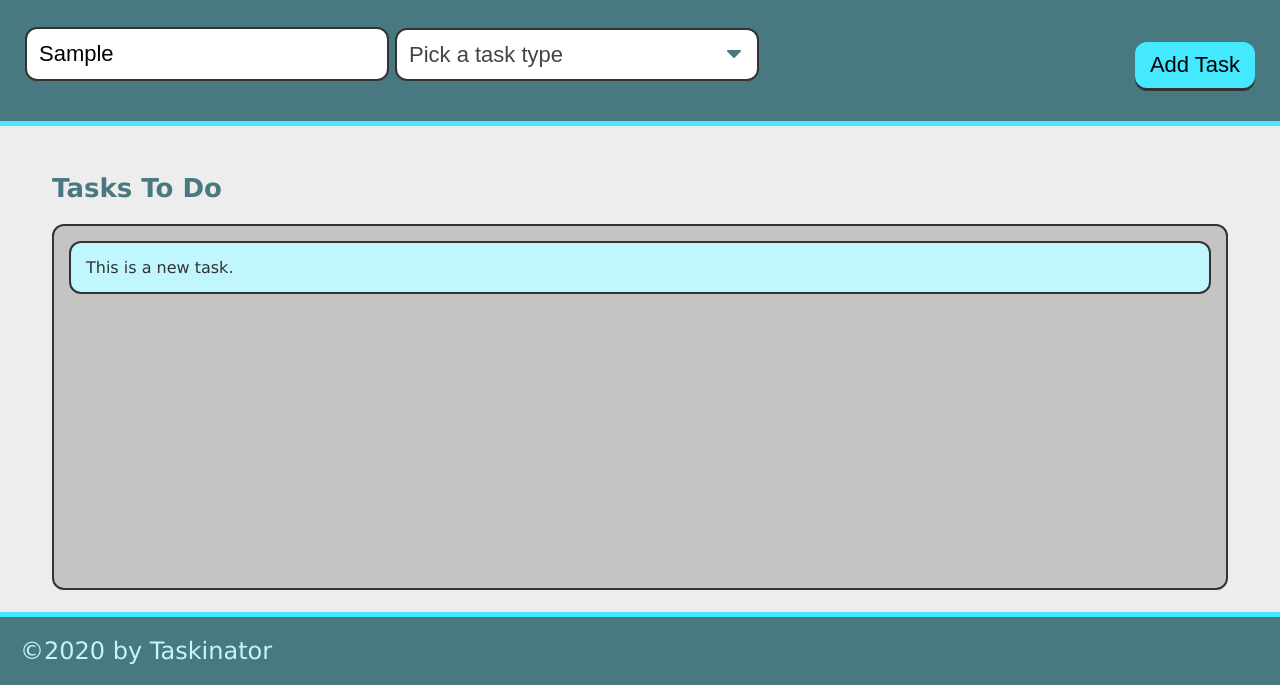
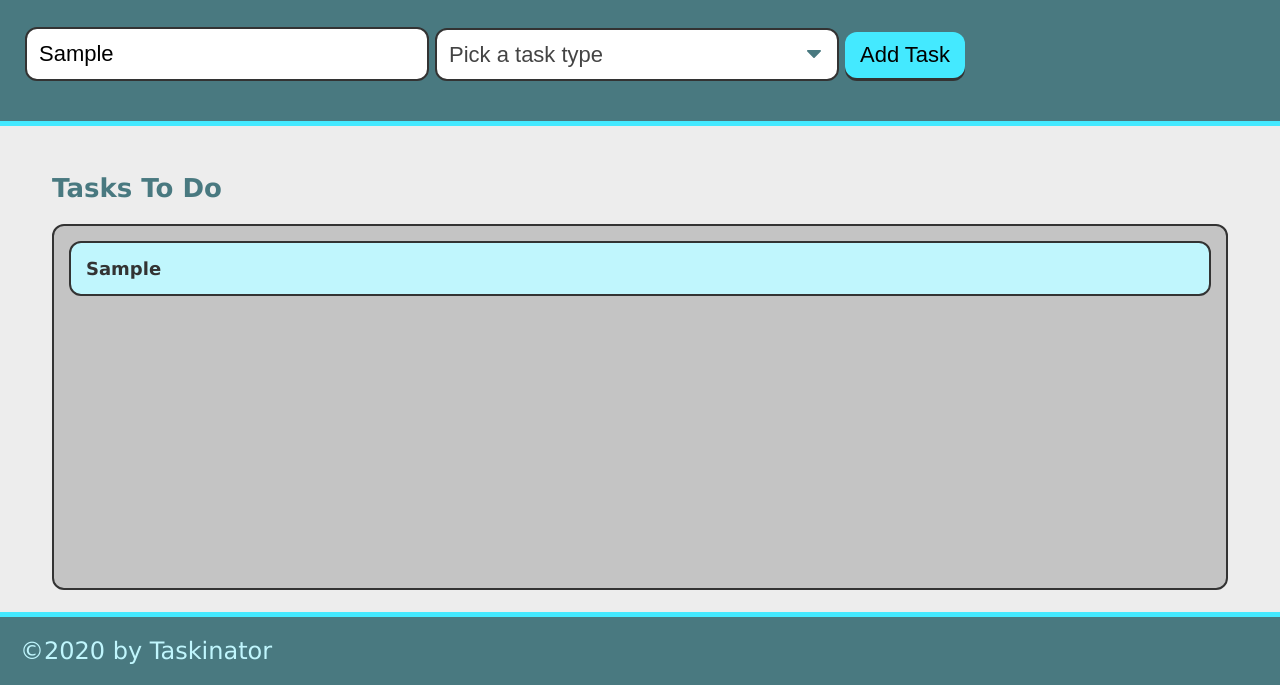
Before and after one commit to OakesEC/taskinator, a plain HTML site: page index.html in a window 1280 px wide. Both pictures are taken after typing "Sample" into the empty fields and a click on the button "Add Task". Shown: the part 115-800 px from the top of the page. Drawn offline with Linux system fonts and the light colour scheme.

Commit message:
capture form field values

```diff
--- a/assets/js/script.js
+++ b/assets/js/script.js
@@ -1,13 +1,27 @@
 var formEl = document.querySelector("#task-form");
-var taskToDoEl = document.querySelector("#tasks-to-do");
+var tasksToDoEl = document.querySelector("#tasks-to-do");
 
 var createTaskHandler = function(event) {
     event.preventDefault();
+    var taskNameInput = document.querySelector("input[name='task-name']").value;
+    var taskTypeInput = document.querySelector("select[name='task-type']").value;
+    console.log(taskTypeInput);
 
+   // create list item
     var listItemEl = document.createElement("li");
     listItemEl.className = "task-item";
-    listItemEl.textContent = "This is a new task.";
-    taskToDoEl.appendChild(listItemEl);
+
+    // create div to hold task info and add to list item
+    var taskInfoEl = document.createElement("div");
+    // give it a class name
+    taskInfoEl.className = "task-info";
+    // add HTML content to div
+    taskInfoEl.innerHTML = "<h3 class='task-name'>" + taskNameInput + "</h3><span class='task-type'>" + taskTypeInput + "</span>";
+
+    listItemEl.appendChild(taskInfoEl);
+
+    // add entire list item to list
+    tasksToDoEl.appendChild(listItemEl);
 };
 
 formEl.addEventListener("submit", createTaskHandler);
--- a/index.html
+++ b/index.html
@@ -25,7 +25,7 @@
                     <option value="Mobile">Mobile</option>
                 </select>
             </div>
-            <div class="form-group"></div>
+            <div class="form-group">
                 <button class="btn" id="save-task">Add Task</button>
             </div>
         </form>
```
